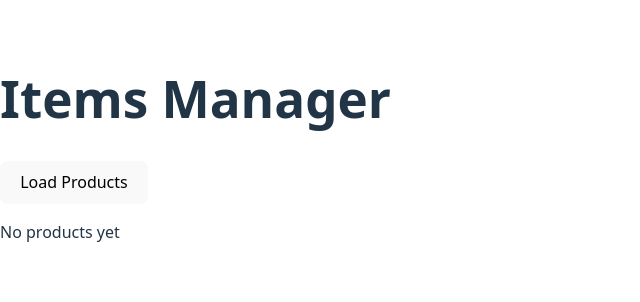
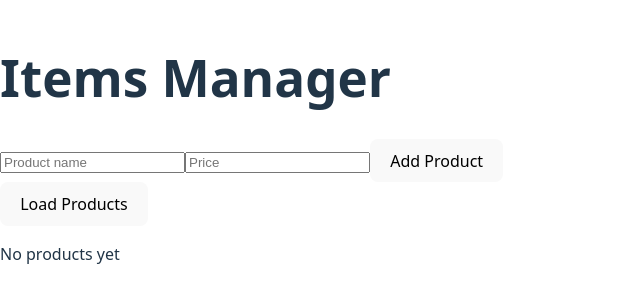
Before and after one commit to shibambocollins/prod-manager-frontend, a React (Vite) app: page / in a window 1280 px wide. Shown: the part 252-554 px from the top of the page, without its empty margins (0-640 px from the left). Built offline with nearby package versions, Linux system fonts and the light colour scheme.

Commit message:
update app.jsx file since i added new component

```diff
--- a/src/App.jsx
+++ b/src/App.jsx
@@ -1,5 +1,6 @@
 import { useState } from 'react';
 import ProductList from './components/ProductList';
+import ProductForm from './components/ProductForm';
 
 
 function App() {
@@ -15,9 +16,15 @@ function App() {
     setProducts(fakeProducts);
   };
 
+  const addProduct = (product) => {
+    setProducts(prevProducts => [...prevProducts, product]);
+  };
+
   return (
      <div>
       <h1>Items Manager</h1>
+
+      <ProductForm onAddProduct={addProduct} />
 
       <button onClick={loadProducts}>
         Load Products
```
